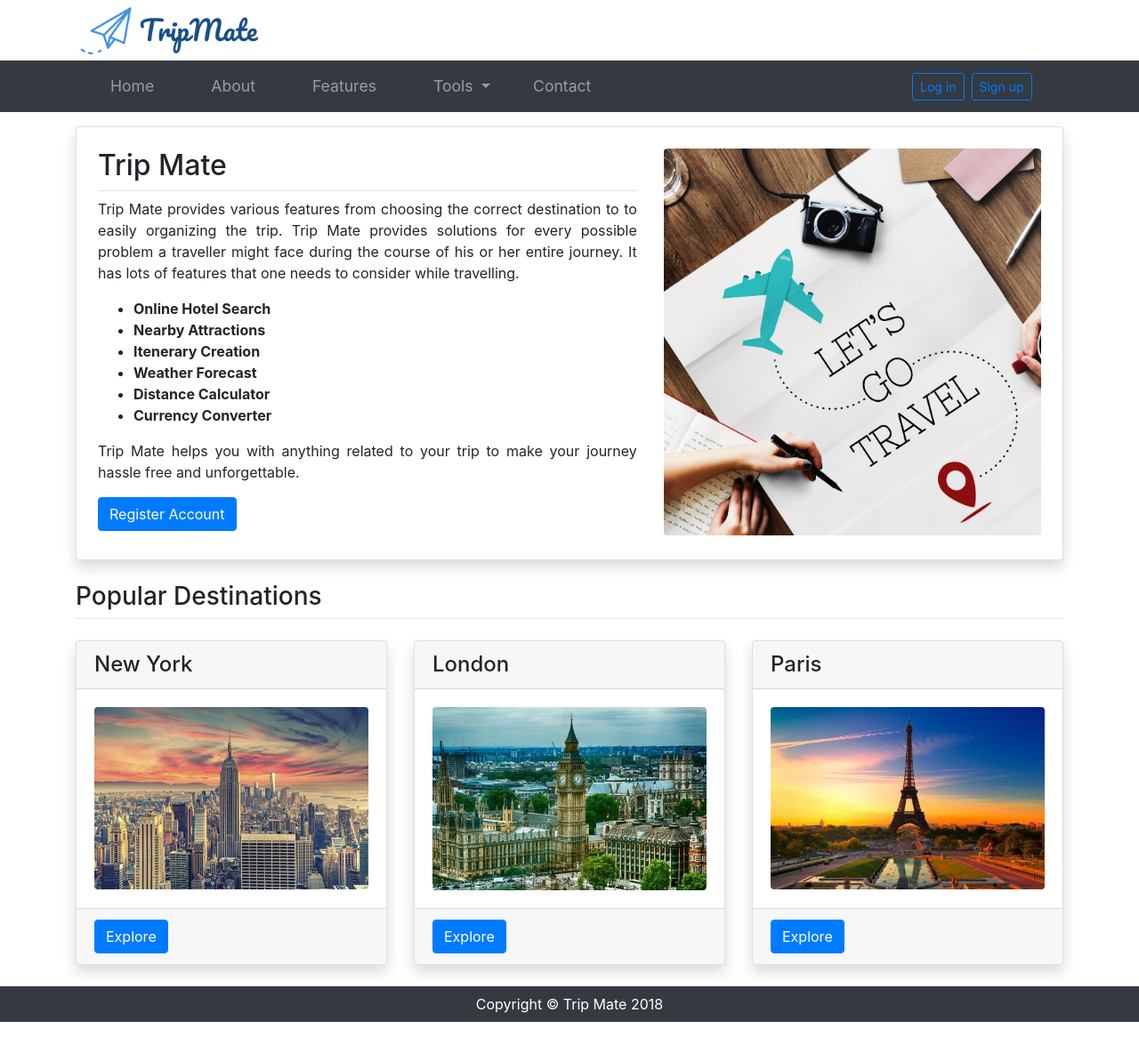
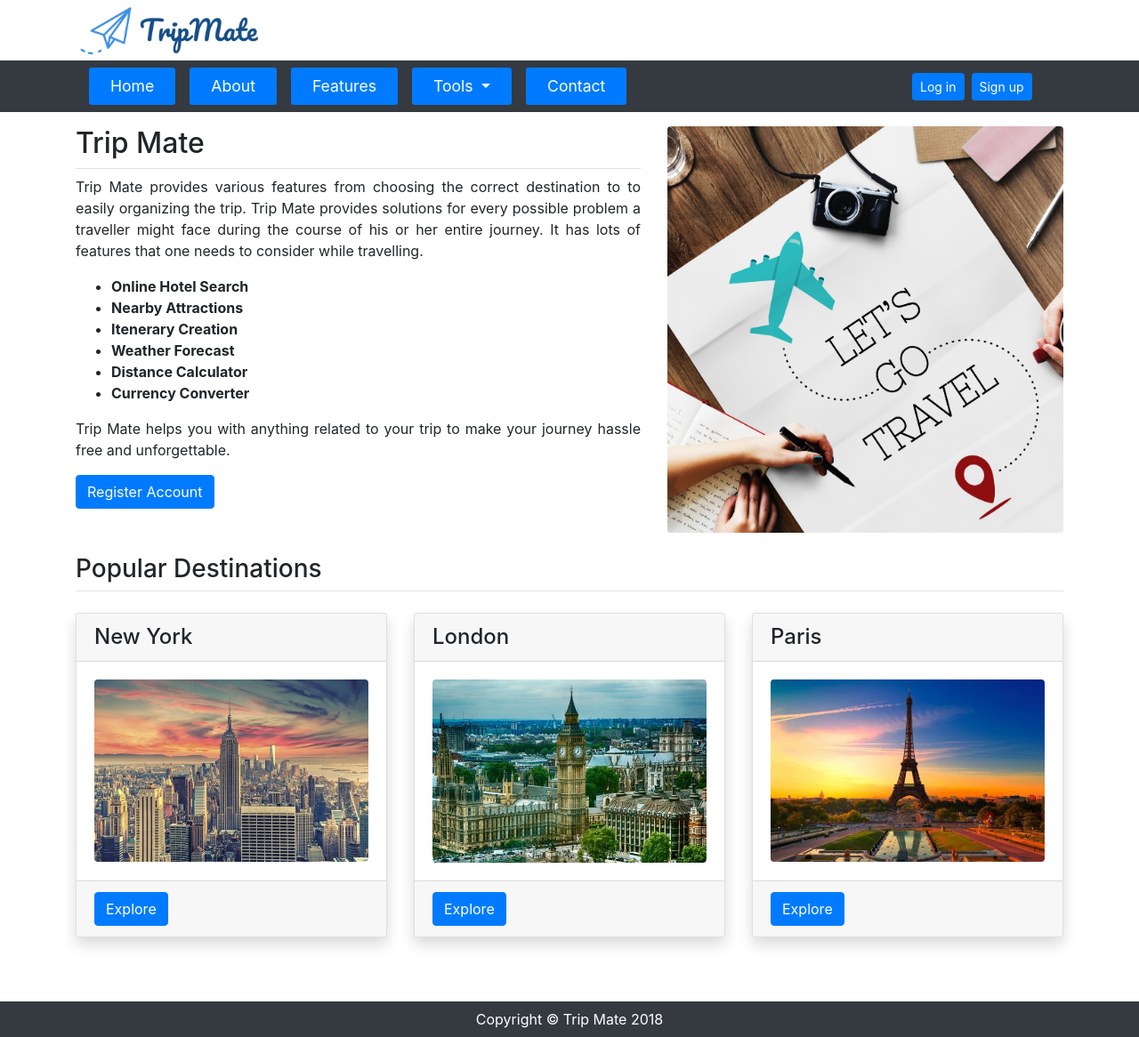
Before and after one commit to ashah30/TripMate, a PHP site: page / in a window 1280 px wide. Shown: the whole page at 89% size. Run offline with PHP 8.4, Linux system fonts and the light colour scheme.

Commit message:
contact.html, about.html added Changes in index.html

```diff
--- a/css/style.css
+++ b/css/style.css
@@ -5,3 +5,6 @@
 .nav-link{
 	font-size: 1.1rem
 }
+.navbar-dark .navbar-nav .nav-link {
+  color: rgba(255,255,255,1);
+}
--- a/index.html
+++ b/index.html
@@ -37,16 +37,16 @@
 				<div class="col-10">
 					<ul class="navbar-nav">
 						<li class="nav-item mr-3">
-							<a class="nav-link btn-sm btn-outline-secondary px-4" href="#">Home</a>
+							<a class="nav-link btn-sm btn-primary px-4" href="index.html">Home</a>
 						</li>
 						<li class="nav-item mr-3">
-							<a class="nav-link btn-sm btn-outline-secondary px-4" href="#">About</a>
+							<a class="nav-link btn-sm btn-primary px-4" href="about.html">About</a>
 						</li>
 						<li class="nav-item mr-3">
-							<a class="nav-link btn-sm btn-outline-secondary px-4" href="#">Features</a>
+							<a class="nav-link btn-sm btn-primary px-4" href="#">Features</a>
 						</li>
-						<li class="nav-item dropdown">
-							<a class="nav-link dropdown-toggle btn-sm btn-outline-secondary px-4" href="#" id="toolsMenu" data-toggle="dropdown" aria-haspopup="true" aria-expanded="false">
+						<li class="nav-item dropdown mr-3">
+							<a class="nav-link dropdown-toggle btn-sm btn-primary px-4" href="#" id="toolsMenu" data-toggle="dropdown" aria-haspopup="true" aria-expanded="false">
 								Tools
 							</a>
 							<div class="dropdown-menu" aria-labelledby="toolsMenu">
@@ -59,13 +59,13 @@
 							</div>
 						</li>
 						<li class="nav-item mr-3">
-							<a class="nav-link btn-sm btn-outline-secondary px-4" href="#">Contact</a>
+							<a class="nav-link btn-sm btn-primary px-4" href="contact.html">Contact</a>
 						</li>
 					</ul>
 				</div>
 				<div class="col-2 d-flex align-items-center">
-					<button class="btn btn-sm btn-outline-primary mr-2" data-toggle="modal" data-target="#loginModal">Log in</button>
-					<button class="btn btn-sm btn-outline-primary" data-toggle="modal" data-target="#signupModal">Sign up</button>
+					<button class="btn btn-sm btn-primary mr-2" data-toggle="modal" data-target="#loginModal">Log in</button>
+					<button class="btn btn-sm btn-primary" data-toggle="modal" data-target="#signupModal">Sign up</button>
 				</div>
 			</div>
 		</div>
@@ -73,7 +73,7 @@
 	<!--  Main container -->
 	<div class="container">
 		<!-- About Trip Mate -->
-		<div class="card shadow p-4 mt-3">
+		<div class="mt-3">
 			<div class="row">
 				<div class="col-lg-7">
 					<h2 class="pb-2 mb-2 border-bottom">Trip Mate</h2>
@@ -134,7 +134,7 @@
 		</div>
 	</div>
 	<!-- Footer -->
-	<footer class="py-2 bg-dark">
+	<footer class="py-2 mt-5 bg-dark">
 		<div class="container">
 			<p class="m-0 text-center text-white">Copyright &copy; Trip Mate 2018</p>
 		</div>
@@ -213,37 +213,8 @@
 	<!-- Bootstrap core JavaScript -->
 	<script src="vendor/jquery/jquery.min.js"></script>
 	<script src="vendor/bootstrap/js/bootstrap.bundle.min.js"></script>
+	<script src="js/main.js"></script>
 
-	<script>
-		$('#btnRegister').click(function(e) {
-			$('#registerAlert').removeClass('alert-success');
-			$('#registerAlert').removeClass('alert-error');
-			var user_name = $('#user_name').val();
-			var user_email = $('#user_email').val();
-			var user_password = $('#user_password').val();
-			var confirmpassword = $('#confirmpassword').val();
-			if(user_name == '' || user_email == '' || user_password == '' || confirmpassword == '')
-			{
-				$('#registerAlert').addClass('alert-danger').text('Please fill all fields');
-			}
-			else if(user_password != confirmpassword)
-			{
-				$('#registerAlert').addClass('alert-danger').text('Confirm Password did not match');
-			}
-			else
-			{
-				$.ajax({
-					url  : 'backend/users/signup.php',
-				    type : 'GET',
-				    data : { 'name': user_name , 'email': user_email, 'password': user_password},
-				    success: function(response) {
-				    	console.log('Response', response);
-				    }
-				});
-			}
-			e.preventDefault();
-		});
-	</script>
 </body>
 
 </html>
--- a/js/main.js
+++ b/js/main.js
@@ -1,4 +1,31 @@
 /* custom javascript function */
 $(function() {
-
+    $('#btnRegister').click(function(e) {
+        $('#registerAlert').removeClass('alert-success');
+        $('#registerAlert').removeClass('alert-error');
+        var user_name = $('#user_name').val();
+        var user_email = $('#user_email').val();
+        var user_password = $('#user_password').val();
+        var confirmpassword = $('#confirmpassword').val();
+        if(user_name == '' || user_email == '' || user_password == '' || confirmpassword == '')
+        {
+            $('#registerAlert').addClass('alert-danger').text('Please fill all fields');
+        }
+        else if(user_password != confirmpassword)
+        {
+            $('#registerAlert').addClass('alert-danger').text('Confirm Password did not match');
+        }
+        else
+        {
+            $.ajax({
+                url  : 'backend/users/signup.php',
+                type : 'GET',
+                data : { 'name': user_name , 'email': user_email, 'password': user_password},
+                success: function(response) {
+                    console.log('Response', response);
+                }
+            });
+        }
+        e.preventDefault();
+    });
 });
```
